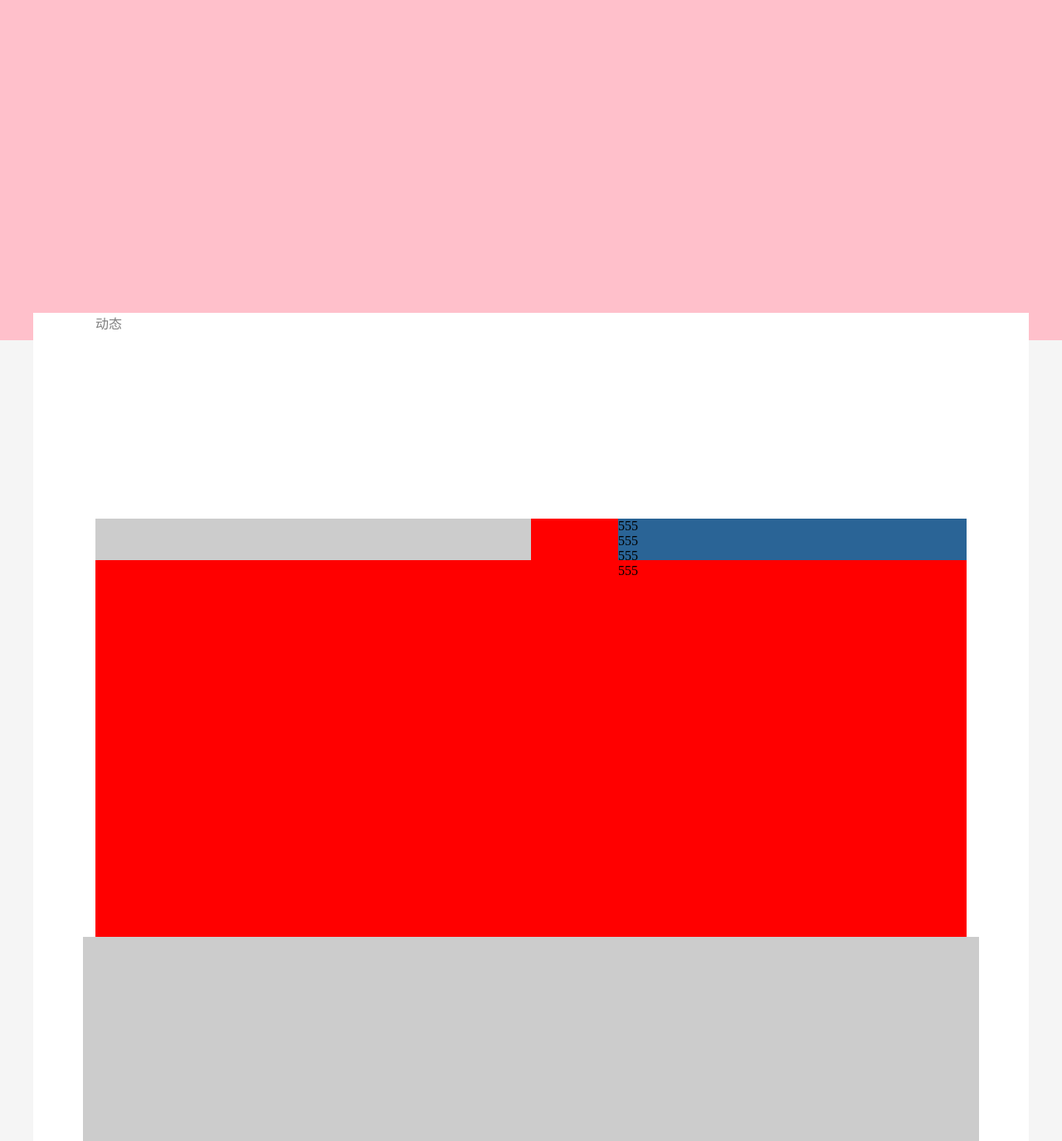
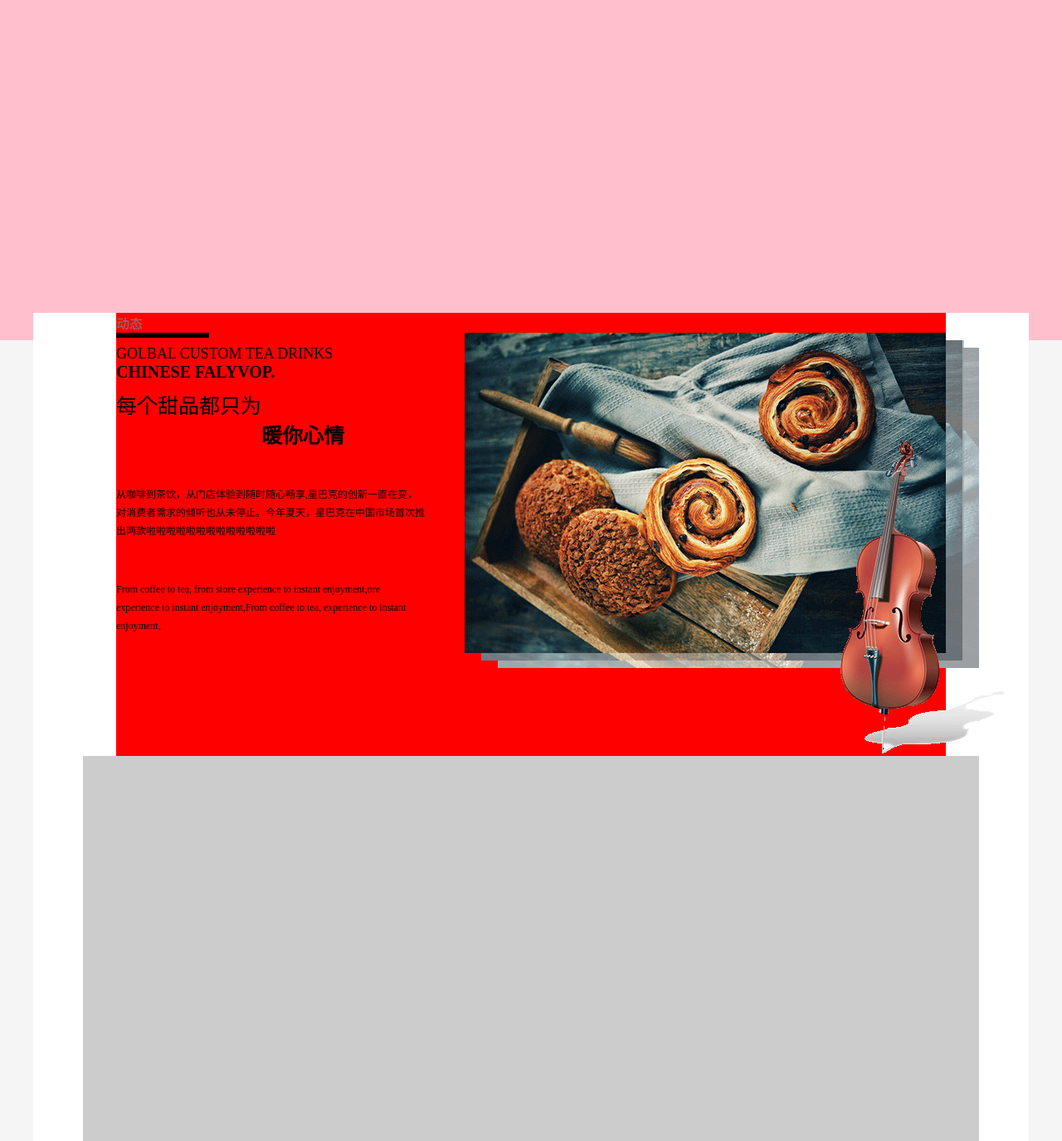
Before and after one commit to xuchaozhi1948/excellent, a PHP site: page /views/index/ArticleList_zlk.html in a window 1280 px wide. Shown: the top 1375 px of the page at 83% size. Run offline with PHP 8.4, Linux system fonts and the light colour scheme.

Commit message:
'新增圆环'

```diff
--- a/src/css/ArticleList_zlk.css
+++ b/src/css/ArticleList_zlk.css
@@ -5,42 +5,141 @@ body{
 
 }
 .zlk_top{
-    width: 87.5%;
-    height: 752px;
-    background: #fff;
+    width: 1000px;
+
+    background: red;
     margin: 0 auto;
 }
 .zlk_topTop{
 
-    height: 248px;
+
     color: #7E7E7E;
 }
 .zlk_topBottom{
+    position: relative;
     height: 510px;
-    background: red;
+    display: flex;
+    justify-content: space-between;
+
 }
 .zlk_topBottomLeft{
-    height: 50px;
-    width: 50%;
-    margin-right: 10%;
-    background: #ccc;
-    float: left;
+    width: 37.2%;
+}
+ /*每个甜品都只为暖你心情开始*/
+ .content1{
+    display: flex;
+    flex-direction: column;
+    justify-content: space-between;
+    height: 140px;
 
 }
-.zlk_topBottomRight{
+.content1Top{
+    width: 112px;
+    height: 6px;
+    background: black;
+}
+.content1middleTop{
+     font-size: 18px;
+ }
+.content1middleBottom{
+    font-size: 20px;
+    font-weight: bold;
+}
+.content1bottom{
+    width: 275px;
+    font-size: 25px;
+}
+.content1middleLeft{
+    float: left;
+}
+.content1middleRight{
+    float: right;
+    font-weight: bold;
+}
+/*每个甜品都只为暖你心情结束*/
+/*从咖啡到茶饮开始*/
+.content2{
     display: flex;
     flex-direction: column;
-
-    height: 50px;
-    width: 40%;
-    background: #2a6496;
-    float:right;
+    justify-content: space-between;
+    margin-top: 44px;
+    height: 180px;
+    /*background: black;*/
 
 }
+.content2 p{
+    /*letter-spacing:15px;*/
+    font-size: 12px;
+    line-height: 22px;
+}
+/*从咖啡到茶饮结束*/
+/*右边的三个图片开始*/
+.zlk_topBottomRight{
+
+    width: 58%;
+
+
+    position: relative;
+
+}
+
+.zlk_topBottomRightImg1{
+    position: absolute;
+    width: 582px;
+    height: 386px;
+    left:0;
+    top:0;
+    z-index: 50;
+}
+.zlk_topBottomRightImg2{
+    position: absolute;
+    width: 582px;
+    height: 386px;
+    left:20px;
+    top: 9px;
+    z-index: 30;
+    background: rgba(0,0,0,0.4);
+}
+.zlk_topBottomRightImg3{
+    position: absolute;
+    width: 582px;
+    height: 386px;
+    left:40px;
+    top:18px;
+    z-index: 20;
+
+}
+.zhao2{
+    width: 100%;
+    height: 100%;
+    position: absolute;
+    background: rgba(255,255,255,0.4);
+    z-index: 31;
+
+}
+.zhao3{
+    width: 100%;
+    height: 100%;
+    position: absolute;
+    background: rgba(255,255,255,0.6);
+    z-index: 21;
+
+}
+/*右边的三个图结束*/
+/*右下的图片开始*/
+.zlk_topBottomImg{
+    position: absolute;
+    right: -72px;
+    bottom: 0;
+    width: 200px;
+    height: 380px;
+
+    z-index: 100;
+}
+/*右下的图片结束*/
 .zlk_middle{
     width: 90%;
     height: 752px;
     background: #ccc;
     margin: 0 auto;
-
 }
--- a/src/font/demo_fontclass.html
+++ b/src/font/demo_fontclass.html
@@ -52,6 +52,12 @@
                 <i class="icon iconfont icon-icon_arrow_right"></i>
                     <div class="name">箭头_右</div>
                     <div class="fontclass">.icon-icon_arrow_right</div>
+                </li>
+
+                <li>
+                <i class="icon iconfont icon-choiceO"></i>
+                    <div class="name">单选圆</div>
+                    <div class="fontclass">.icon-choiceO</div>
                 </li>
 
                 <li>
--- a/src/font/demo_unicode.html
+++ b/src/font/demo_unicode.html
@@ -72,6 +72,12 @@
                 <i class="icon iconfont">&#xe60d;</i>
                     <div class="name">箭头_右</div>
                     <div class="code">&amp;#xe60d;</div>
+                </li>
+
+                <li>
+                <i class="icon iconfont">&#xe63b;</i>
+                    <div class="name">单选圆</div>
+                    <div class="code">&amp;#xe63b;</div>
                 </li>
 
                 <li>
--- a/views/index/ArticleList_zlk.html
+++ b/views/index/ArticleList_zlk.html
@@ -27,17 +27,56 @@
         </div>
         <div class="zlk_topBottom">
             <div class="zlk_topBottomLeft">
+                <!--上面的内容开始-->
+                <div class="content1">
+                    <div class="content1Top"></div>
+                    <div class="content1middle">
+                        <div class="content1middleTop">GOLBAL CUSTOM TEA DRINKS</div>
+                        <div class="content1middleBottom">CHINESE FALYVOP.</div>
+                    </div>
+                    <div class="content1bottom">
+                        <div class="content1middleLeft">每个甜品都只为</div>
+                        <div class="content1middleRight">暖你心情</div>
+                    </div>
+
+
+
+                </div>
+                <!--上面的内容结束-->
+                <!--下面的内容开始-->
+
+                <div class="content2">
+                    <p>   从咖啡到茶饮，从门店体验到随时随心畅享,星巴克的创新一直在变，对消费者需求的倾听也从未停止。今年夏天，星巴克在中国市场首次推出两款啦啦啦啦啦啦啦啦啦啦啦啦啦</p>
+                    <p>From coffee to tea, from store experience to instant enjoyment,ore experience to instant enjoyment,From coffee to tea,  experience to instant enjoyment,</p>
+                </div>
+                <!--下面的内容开始-->
+
 
             </div>
             <div class="zlk_topBottomRight">
-                <p>555</p>
-                <p>555</p>
-                <p>555</p>
-                <p>555</p>
+               <div class="zlk_topBottomRightImg1">
+                   <div class="zhao"></div>
+                   <img src="../../src/img/zlk_img/drawing_24.png" alt="">
+               </div>
+               <div class="zlk_topBottomRightImg2">
+                   <div class="zhao2"></div>
+                   <img src="../../src/img/zlk_img/drawing_24.png" alt="">
+               </div>
+               <div class="zlk_topBottomRightImg3">
+                   <div class="zhao3"></div>
+                   <img src="../../src/img/zlk_img/drawing_24.png" alt="">
+               </div>
+
+            </div>
+            <!--右下的图片-->
+            <div class="zlk_topBottomImg">
+                <img src="../../src/img/zlk_img/drawing_25.png" alt="">
             </div>
         </div>
     </div>
-    <div class="zlk_middle"></div>
+    <div class="zlk_middle">
+
+    </div>
 
     <!--框架内容结束-->
 
```
Also changed, not shown: src/font/demo_symbol.html (+8 -0 lines), src/font/iconfont.css (+7 -5 lines), src/img/zlk_img/banner_05.png (added), src/img/zlk_img/drawing_24.png (added), src/img/zlk_img/drawing_25.png (added), src/img/zlk_img/drawing_26.png (added), src/img/zlk_img/pic_20.png (added), src/img/zlk_img/title_111.png (added), src/img/zlk_img/title_222.png (added), src/img/zlk_img/title_333.png (added), src/img/zlk_img/yuandian_.png (added).
